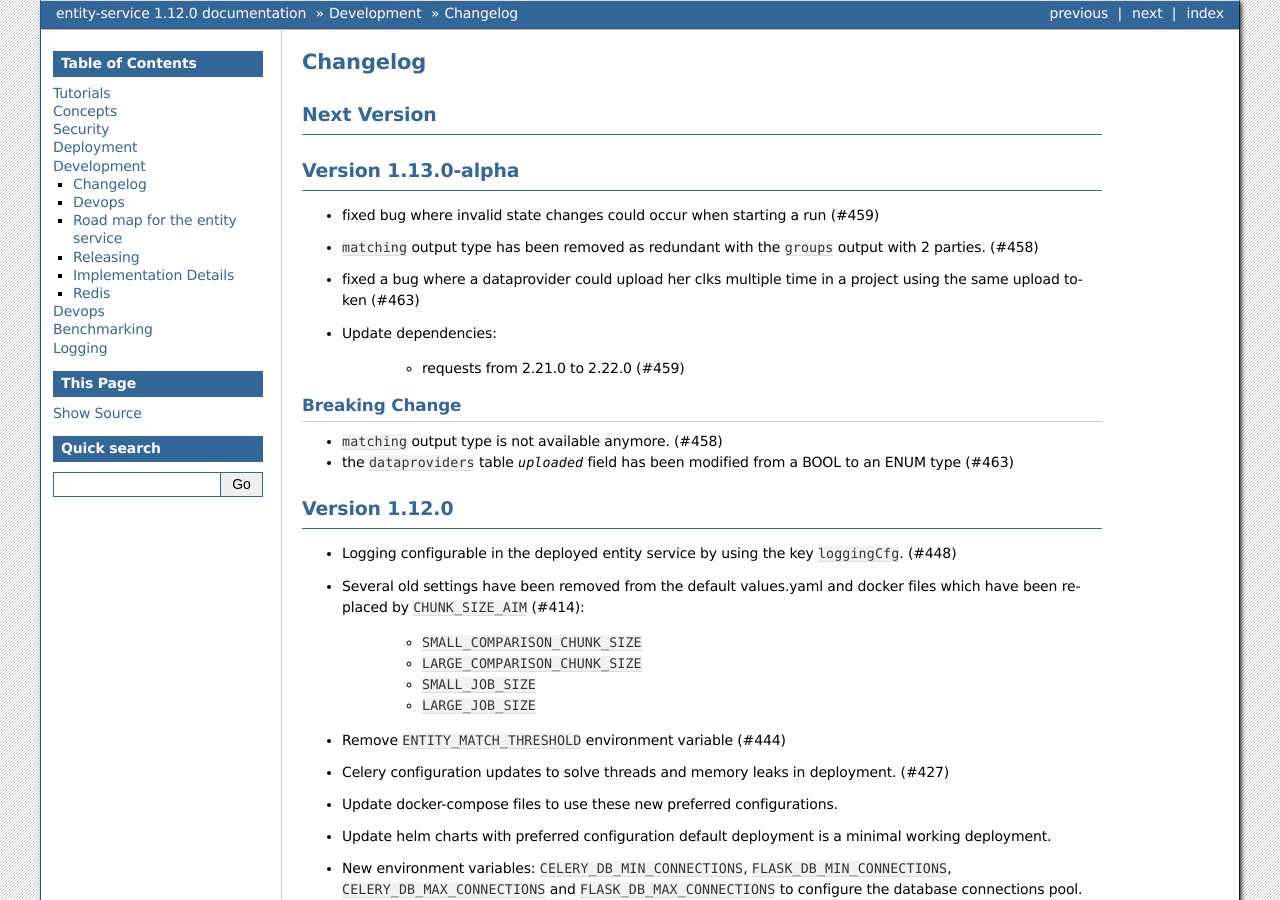
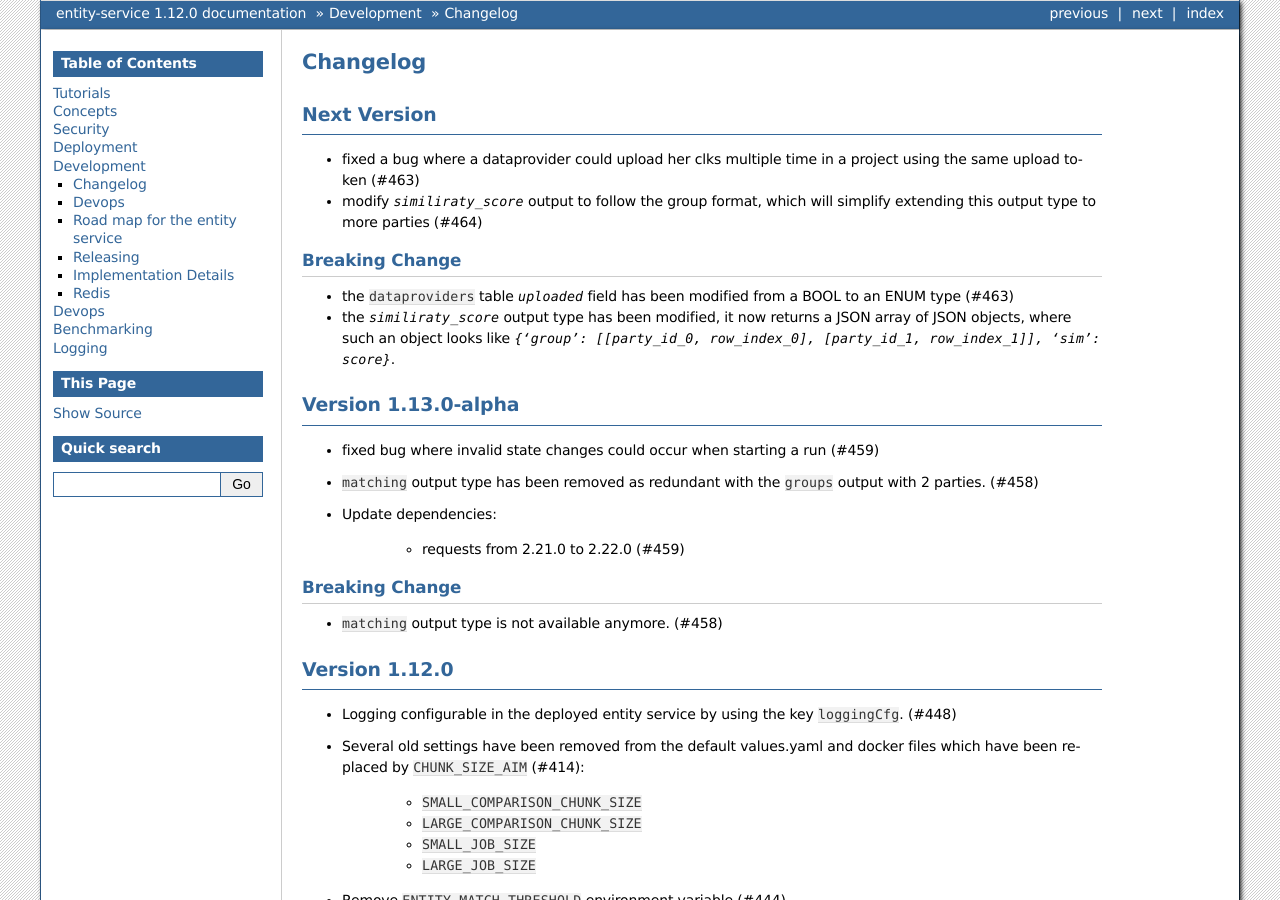
Before and after one commit to data61/anonlink-entity-service, a Sphinx documentation site: the page built from docs/changelog.rst, in a window 1280 px wide and 900 px high. Built offline with Sphinx 7.4.7, drawn with Linux system fonts in a browser that asks for light colours; formulas are drawn with MathJax 3.

Commit message:
Update changelog And move some changelogs line to the next version instead of the last alpha release as they have not been integrated in it.

```diff
--- a/docs/changelog.rst
+++ b/docs/changelog.rst
@@ -7,12 +7,21 @@ Changelog
 Next Version
 ------------
 
+- fixed a bug where a dataprovider could upload her clks multiple time in a project using the same upload token (#463)
+- modify `similiraty_score` output to follow the group format, which will simplify extending this output type to more parties (#464)
+
+Breaking Change
+~~~~~~~~~~~~~~~
+
+- the ``dataproviders`` table `uploaded` field has been modified from a BOOL to an ENUM type (#463)
+- the `similiraty_score` output type has been modified, it now returns a JSON array of JSON objects, where such an object
+  looks like `{'group': [[party_id_0, row_index_0], [party_id_1, row_index_1]], 'sim': score}`.
+
 Version 1.13.0-alpha
 --------------------
 
 - fixed bug where invalid state changes could occur when starting a run (#459)
 - ``matching`` output type has been removed as redundant with the ``groups`` output with 2 parties. (#458)
-- fixed a bug where a dataprovider could upload her clks multiple time in a project using the same upload token (#463)
 
 - Update dependencies:
 
```
Also changed, not shown: other parts of docs/changelog.rst (+0 -1 lines).
